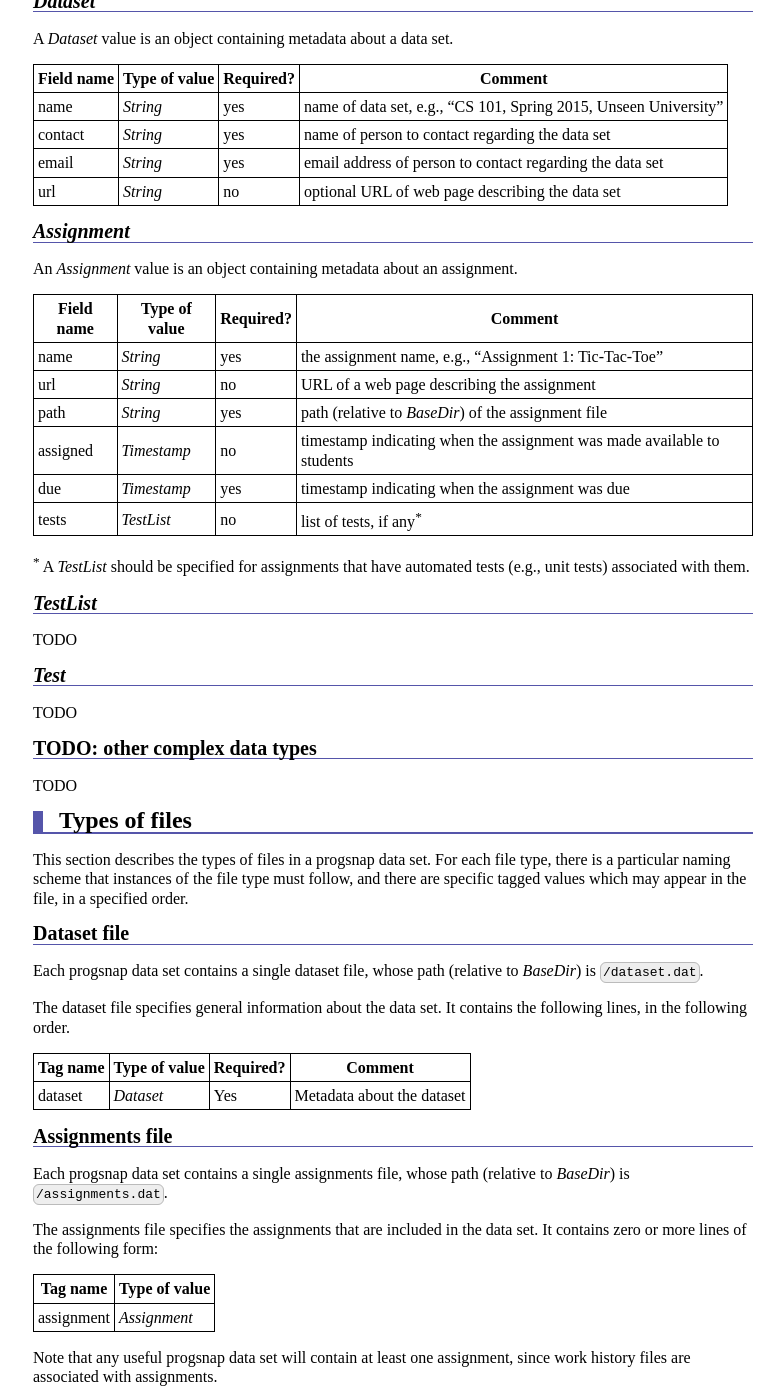
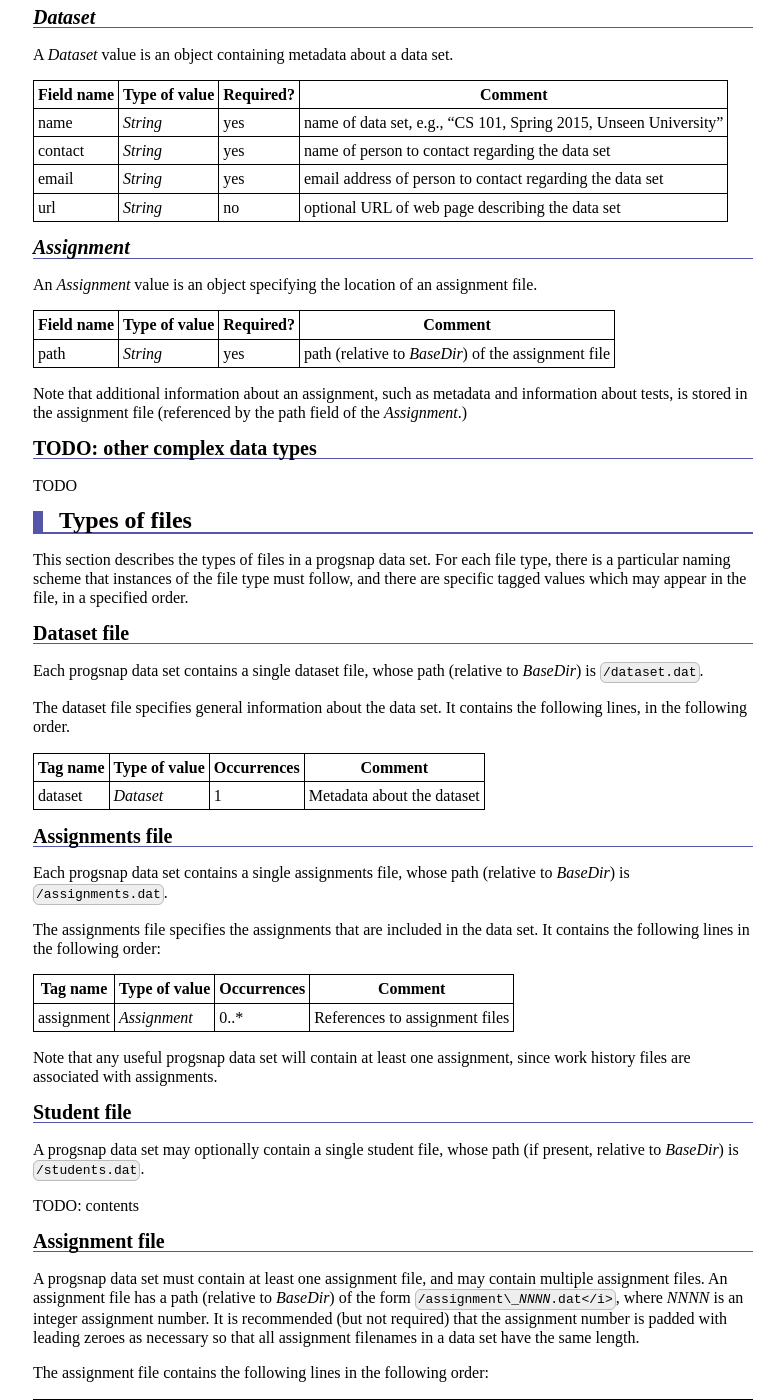
Before and after one commit to cloudcoderdotorg/progsnap-spec, a Jekyll site: the page built from spec.md, in a window 1280 px wide and 1400 px high, scrolled down 1537 px. Shown: the whole window, without its empty margins (247-1031 px from the left). Built offline with Jekyll 4.4.1, drawn with Linux system fonts in a browser that asks for light colours; Markdown is read by kramdown in place of the engine named in the settings; some of the changed text lies outside the part shown.

Commit message:
allow tagged values in files to be non-objects
Also, use "Occurrences" rather than "Required?" for
file line specifications, to allow for multiple occurrences.
Can also be specified as a range (e.g., 0..*).

```diff
--- a/spec.md
+++ b/spec.md
@@ -28,12 +28,14 @@ Each file is a text file using the UTF-8 character encoding.
 Each file is encoded as a sequence of lines.  Each line has the following format:
 
 <pre>
-{ "tag" : "<i>tagname</i>", "value" : <i>JsonObject</i> }
+{ "tag" : "<i>tagname</i>", "value" : <i>JsonValue</i> }
 </pre>
 
-Each line is a tagged data value, where *tagname* is the name of the tag, and *JsonObject* is a single [JSON](http://www.json.org/) object value.  Note that the encoding of *JsonObject* must not contain any newline characters.  In general, it is guaranteed that each line of the file encodes a single JSON object with two fields, `tag` and `value`.
+Each file specifies that lines with specified tags will occur in a specified order.
 
-Tag names starting with "x-" are guaranteed not to conflict with any official tag name, and lines containing such tags may be used by creators of progsnap data sets to store extra information.  Readers of progsnap data should ignore lines with such tags, or allow custom processing for them.  Note that the value associated with a custom ("x-") tag must be a JSON object.
+Each line is a tagged data value, where *tagname* is the name of the tag, and *JsonValue* is a single [JSON](http://www.json.org/) value.  Note that the encoding of *JsonValue* must not contain any newline characters.  In general, it is guaranteed that each line of the file encodes a single JSON object with two fields, `tag` and `value`.
+
+Tag names starting with "x-" are guaranteed not to conflict with any official tag name, and lines containing such tags may be used by creators of progsnap data sets to store extra information.  Readers of progsnap data should ignore lines with such tags, or allow custom processing for them.
 
 # Basic data types
 
@@ -75,26 +77,13 @@ url        | *String*      | no        | optional URL of web page describing the
 
 ## *Assignment*
 
-An *Assignment* value is an object containing metadata about an assignment.
+An *Assignment* value is an object specifying the location of an assignment file.
 
 Field name | Type of value | Required? | Comment
 ---------- | ------------- | --------- | -------
-name       | *String*      | yes       | the assignment name, e.g., "Assignment 1: Tic-Tac-Toe"
-url        | *String*      | no        | URL of a web page describing the assignment
 path       | *String*      | yes       | path (relative to *BaseDir*) of the assignment file
-assigned   | *Timestamp*   | no        | timestamp indicating when the assignment was made available to students
-due        | *Timestamp*   | yes       | timestamp indicating when the assignment was due
-tests      | *TestList*    | no        | list of tests, if any<sup>\*</sup>
 
-<sup>\*</sup>  A *TestList* should be specified for assignments that have automated tests (e.g., unit tests) associated with them.
-
-## *TestList*
-
-TODO
-
-## *Test*
-
-TODO
+Note that additional information about an assignment, such as metadata and information about tests, is stored in the assignment file (referenced by the path field of the *Assignment*.)
 
 ## TODO: other complex data types
 
@@ -110,19 +99,19 @@ Each progsnap data set contains a single dataset file, whose path (relative to *
 
 The dataset file specifies general information about the data set.  It contains the following lines, in the following order.
 
-Tag name | Type of value | Required? | Comment
--------- | ------------- | --------- | -------
-dataset  | *Dataset*     | Yes       | Metadata about the dataset
+Tag name | Type of value | Occurrences | Comment
+-------- | ------------- | ----------- | -------
+dataset  | *Dataset*     | 1           | Metadata about the dataset
 
 ## Assignments file
 
 Each progsnap data set contains a single assignments file, whose path (relative to *BaseDir*) is `/assignments.dat`.
 
-The assignments file specifies the assignments that are included in the data set.  It contains zero or more lines of the following form:
+The assignments file specifies the assignments that are included in the data set.  It contains the following lines in the following order:
 
-Tag name | Type of value
--------- | -------------
-assignment | *Assignment*
+Tag name | Type of value | Occurrences | Comment
+-------- | ------------- | ----------- | -------
+assignment | *Assignment* | 0..\*      | References to assignment files
 
 Note that any useful progsnap data set will contain at least one assignment, since work history files are associated with assignments.
 
@@ -136,7 +125,15 @@ TODO: contents
 
 A progsnap data set must contain at least one assignment file, and may contain multiple assignment files.  An assignment file has a path (relative to *BaseDir*) of the form <code>/assignment\_<i>NNNN</i>.dat</i></code>, where *NNNN* is an integer assignment number.  It is recommended (but not required) that the assignment number is padded with leading zeroes as necessary so that all assignment filenames in a data set have the same length.
 
-TODO: contents
+The assignment file contains the following lines in the following order:
+
+Tag name   | Type of value | Occurrences | Comment
+---------- | ------------- | ----------- | -------
+name       | *String*      | 1           | the assignment name, e.g., "Assignment 1: Tic-Tac-Toe"
+url        | *String*      | 0..1        | URL of a web page describing the assignment
+assigned   | *Timestamp*   | 0..1        | timestamp indicating when the assignment was made available to students
+due        | *Timestamp*   | 0..1        | timestamp indicating when the assignment was due
+test       | *Test*        | 0..\*       | test cases for the assignment
 
 ## Work history file
 
```
